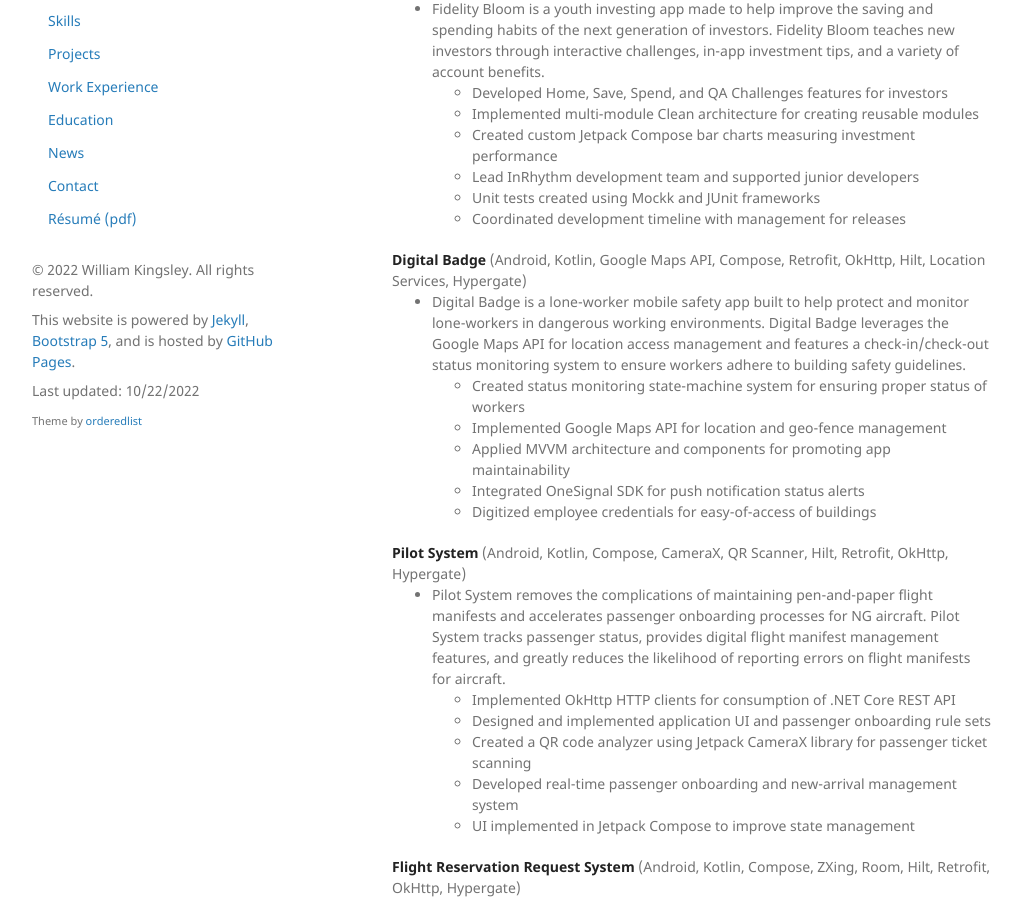
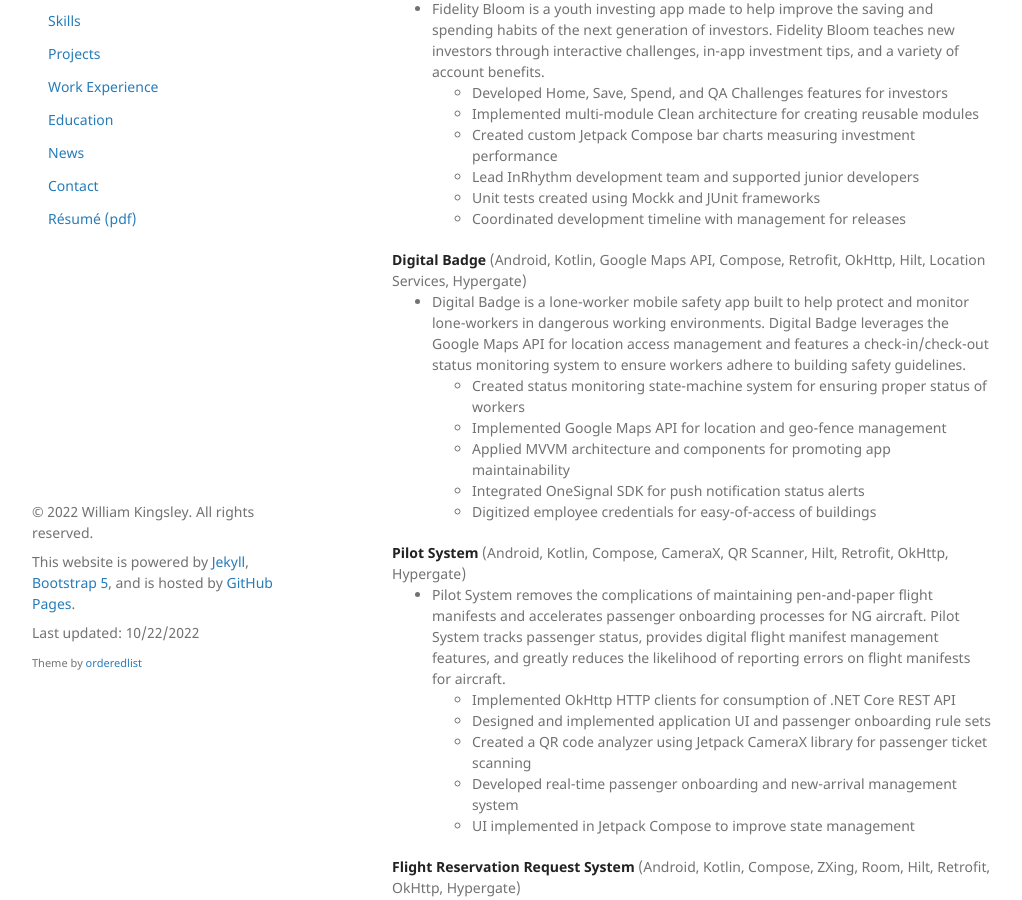
Before and after one commit to data-programmer/data-programmer.github.io, a Jekyll site: the page built from index.md, in a window 1280 px wide and 900 px high, scrolled down 457 px. Shown: the whole window, without its empty margins (128-1150 px from the left). Built offline with Jekyll 4.4.1, drawn with Linux system fonts in a browser that asks for light colours.

Commit message:
Revert "Trying out footer fix"
This reverts commit f2f3c2aaa2a72ed8cf64f0f1b642bfcbd31f2794.

```diff
--- a/_layouts/default.html
+++ b/_layouts/default.html
@@ -12,7 +12,6 @@
 
         {% include navigation.html %}
 
-        {% include footer.html %}
       </header>
       <section>
 
@@ -20,6 +19,8 @@
 
       </section>
 
+      {% include footer.html %}
+
     </div>
     <script src="/assets/js/scale.fix.js"></script>
   </body>
```
